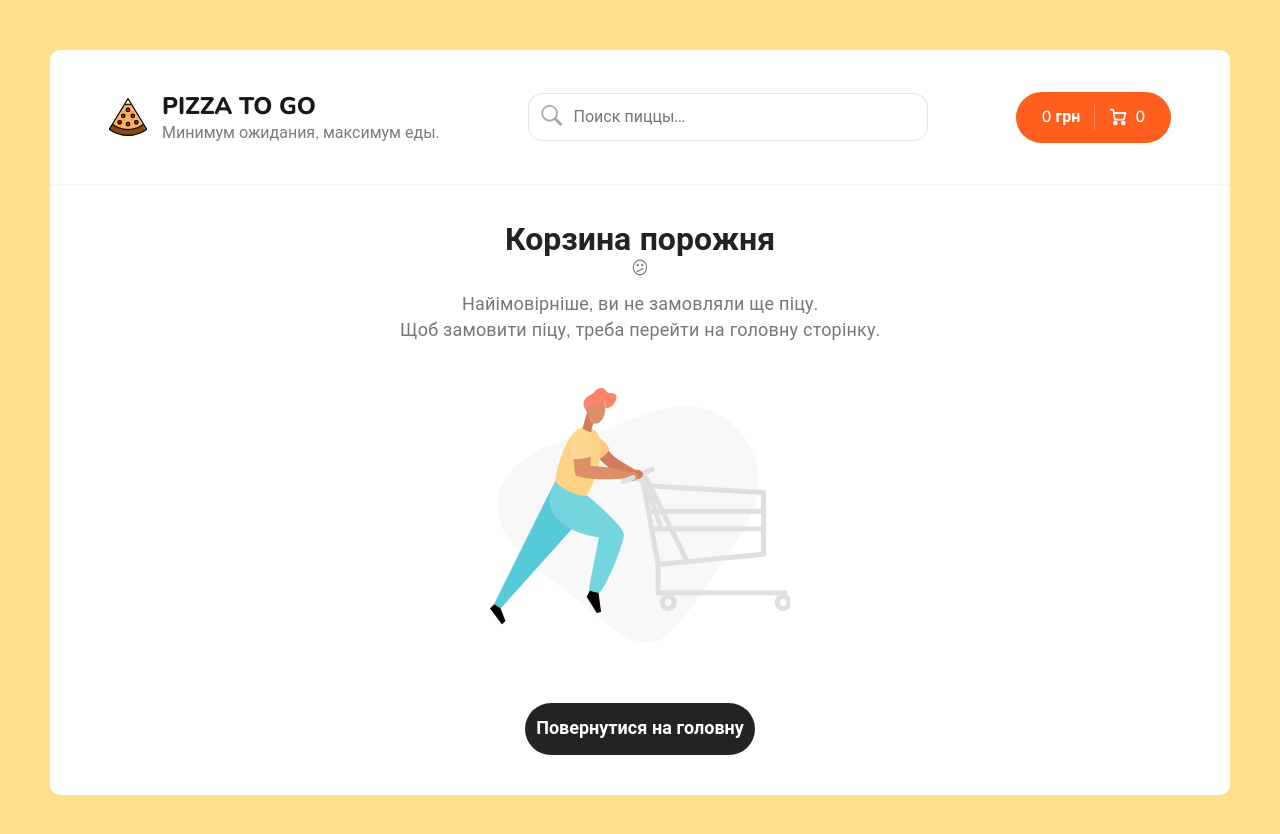
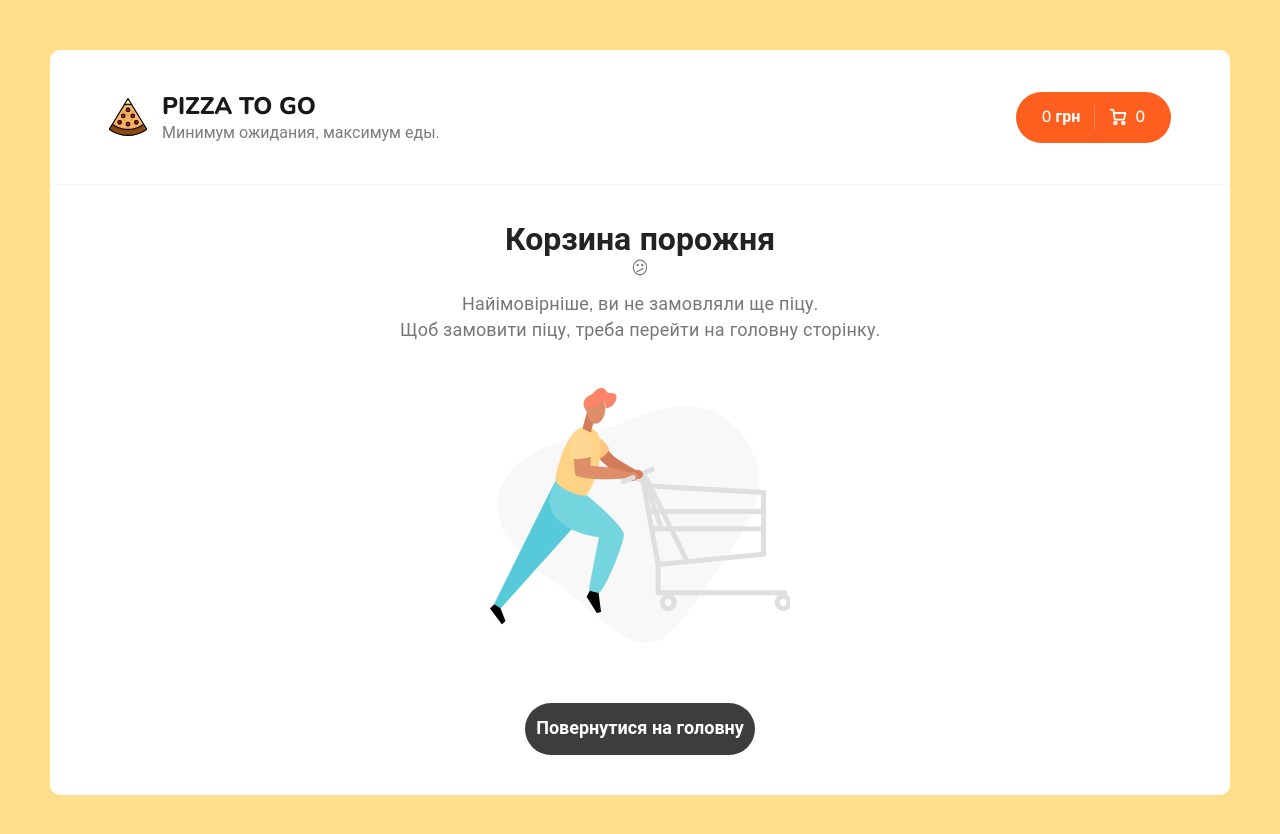
Before and after one commit to Filatov44/pizza-to-go, a React (Create React App) app: page /pizza-to-go/cart in a window 1280 px wide. Shown: the top 834 px of the page. Built offline with nearby package versions, Linux system fonts and the light colour scheme.

Commit message:
Прибрав видимість інпута при переході до корзини. Пофіксил кнопку повернутися назад якщо піца не знайдена була

```diff
--- a/src/components/Header.jsx
+++ b/src/components/Header.jsx
@@ -1,4 +1,4 @@
-import { Link } from "react-router-dom";
+import { Link, useLocation } from "react-router-dom";
 
 import logoSvg from "../img/pizza-logo.svg";
 import Search from "./Search/Search";
@@ -13,6 +13,8 @@ export default function Header() {
 
   const totalCount = items.reduce((sum, item) => sum + item.count, 0);
 
+  const location = useLocation();
+
   const onHome = () => {
     dispatch(resetFilters());
   };
@@ -20,7 +22,7 @@ export default function Header() {
   return (
     <header className="header">
       <div className="container">
-        <Link className="link" to={"/"} onClick={() => onHome()}>
+        <Link className="link" to={"/"} onClick={onHome}>
           <div className="header__logo">
             <img width="38" src={logoSvg} alt="Pizza logo" />
             <div className="header__text">
@@ -29,7 +31,7 @@ export default function Header() {
             </div>
           </div>
         </Link>
-        <Search />
+        {location.pathname !== "/cart" && <Search />}
         <div className="header__cart">
           <Link to="/cart" className="button button--cart">
             <span>{totalPrice} грн</span>
--- a/src/components/Search/Search.jsx
+++ b/src/components/Search/Search.jsx
@@ -5,20 +5,17 @@ import debounce from "lodash.debounce";
 import { GoSearch } from "react-icons/go";
 import { MdClose } from "react-icons/md";
 import { useDispatch } from "react-redux";
-// import { SearchContext } from "../../App";
 import { setSearchValue } from "../../redux/slices/filterSlice";
 
 export default function Search() {
   const [value, setValue] = useState("");
   const inputRef = useRef();
   const dispatch = useDispatch();
-  // const { setSearchValue } = useContext(SearchContext);
 
   const resetInputSearch = () => {
     dispatch(setSearchValue(""));
     setValue("");
     inputRef.current.focus();
-    // setSearchValue("");
   };
 
   const onChangeInput = (event) => {
@@ -29,7 +26,6 @@ export default function Search() {
   const updateSearchValue = useCallback(
     debounce((str) => {
       dispatch(setSearchValue(str));
-      // setSearchValue(str);
     }, 500),
     []
   );
--- a/src/components/cartEmpty/CartEmpty.jsx
+++ b/src/components/cartEmpty/CartEmpty.jsx
@@ -1,8 +1,16 @@
 import React from "react";
 import { Link } from "react-router-dom";
+import { useDispatch } from "react-redux";
+import { resetFilters } from "../../redux/slices/filterSlice";
 import cartEmptyImg from "../../img/empty-cart.png";
 
 const CartEmpty = () => {
+  const dispatch = useDispatch();
+
+  const backToMain = () => {
+    dispatch(resetFilters());
+  };
+
   return (
     <>
       <div className="cart cart--empty">
@@ -15,7 +23,7 @@ const CartEmpty = () => {
           Щоб замовити піцу, треба перейти на головну сторінку.
         </p>
         <img src={cartEmptyImg} alt="Empty cart" />
-        <Link to="/" className="button button--black">
+        <Link to="/" onClick={backToMain} className="button button--black">
           <span>Повернутися на головну</span>
         </Link>
       </div>
--- a/src/pages/Cart.jsx
+++ b/src/pages/Cart.jsx
@@ -95,7 +95,6 @@ export default function Cart() {
                 strokeLinejoin="round"
               ></path>
             </svg>
-
             <span>Очистить корзину</span>
           </div>
         </div>
--- a/src/pages/Home.jsx
+++ b/src/pages/Home.jsx
@@ -41,8 +41,6 @@ export default function Home() {
   const pizzas = useSelector(selectPizzaItem);
   const status = useSelector(selectPizzaStatus);
 
-  console.log(pizzas.length);
-
   const onChangeCategory = (id) => {
     dispatch(setCategoryId(id));
   };
@@ -80,7 +78,6 @@ export default function Home() {
     if (window.location.search) {
       // substring(1) убираем "?" при парсе параметров
       const params = qs.parse(window.location.search.substring(1));
-      console.log(params);
       const sort = sortList.find(
         (obj) => obj.sortProperty === params.sortProperty
       );
--- a/src/scss/components/_button.scss
+++ b/src/scss/components/_button.scss
@@ -46,11 +46,12 @@
   }
 
   &--black {
-    background-color: $black;
+    background-color: lighten($color: $black, $amount: 10);
 
     &:hover,
     &:active {
-      background-color: lighten($color: $black, $amount: 10);
+      background-color: $black;
+      scale: 1.02;
     }
   }
 
--- a/src/scss/components/_header.scss
+++ b/src/scss/components/_header.scss
@@ -44,7 +44,7 @@
     h1 {
       // color: #181818;
       // font-size: 24px;
-      // letter-spacing: 1%;
+      letter-spacing: 1%;
       // text-transform: uppercase;
       // font-weight: 800;
     }
```
